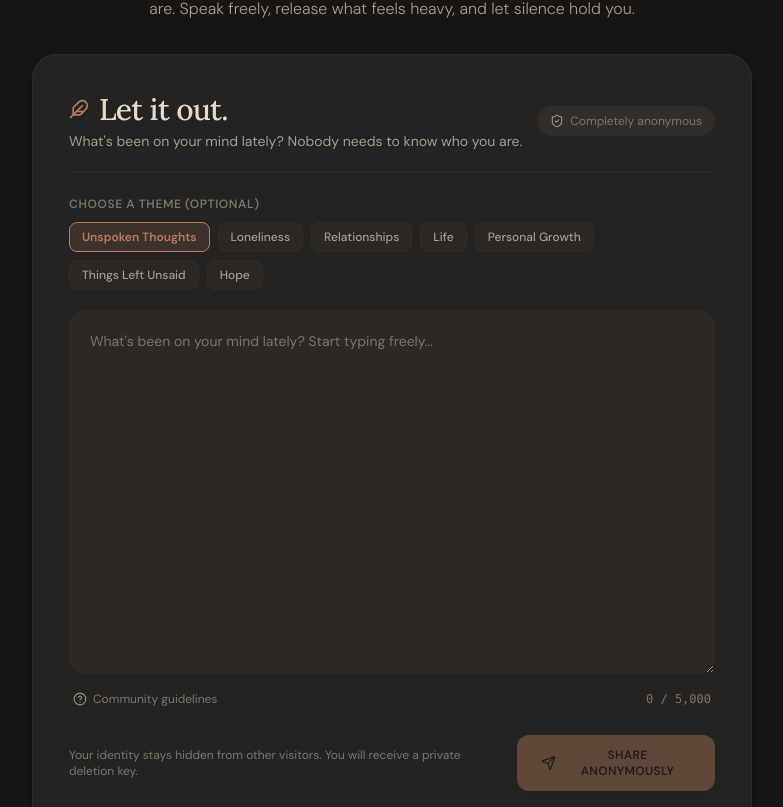
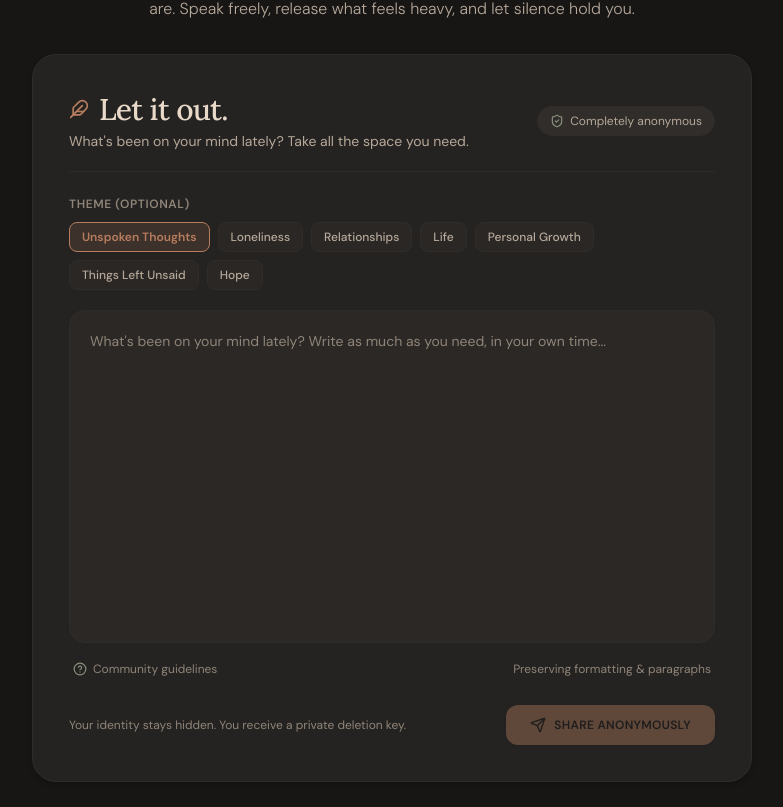
Before and after one commit to fermiion/UnSpoken, a Next.js app: page /write in a window 1280 px wide. Shown: the part 313-1120 px from the top of the page, without its empty margins (248-1031 px from the left). Built offline with nearby package versions, Linux system fonts and the light colour scheme.

Commit message:
feat(editor): remove 5k character writing restriction, enable auto-expanding journal writing, enhance long thought formatting and readability

```diff
--- a/src/app/explore/page.tsx
+++ b/src/app/explore/page.tsx
@@ -12,17 +12,29 @@ import {
   RefreshCw,
   AlertCircle,
   Filter,
+  Heart,
+  Users,
+  Feather,
+  Sun,
+  Sprout,
+  Moon,
 } from "lucide-react";
 
-const CATEGORIES = [
-  { id: "all", label: "All Reflections" },
-  { id: "unspoken", label: "Unspoken Thoughts" },
-  { id: "loneliness", label: "Loneliness" },
-  { id: "relationships", label: "Relationships" },
-  { id: "life", label: "Life" },
-  { id: "personal-growth", label: "Personal Growth" },
-  { id: "things-left-unsaid", label: "Things Left Unsaid" },
-  { id: "hope", label: "Hope" },
+interface CategoryMeta {
+  id: string;
+  label: string;
+  icon: React.ElementType;
+}
+
+const CATEGORIES: CategoryMeta[] = [
+  { id: "all", label: "All Reflections", icon: Compass },
+  { id: "unspoken", label: "Unspoken Thoughts", icon: Sparkles },
+  { id: "loneliness", label: "Loneliness", icon: Moon },
+  { id: "relationships", label: "Relationships", icon: Heart },
+  { id: "life", label: "Life", icon: Users },
+  { id: "personal-growth", label: "Personal Growth", icon: Sprout },
+  { id: "things-left-unsaid", label: "Things Left Unsaid", icon: Feather },
+  { id: "hope", label: "Hope", icon: Sun },
 ];
 
 export default function ExplorePage() {
@@ -112,11 +124,16 @@ export default function ExplorePage() {
           </p>
         </div>
 
-        {/* Filter Category Chips */}
-        <div className="space-y-2">
-          <div className="flex items-center gap-2 text-xs font-semibold uppercase tracking-wider text-text-muted px-1">
-            <Filter className="w-3.5 h-3.5" />
-            <span>Browse by theme</span>
+        {/* Filter Category Chips with Distinguishable Visual Icons */}
+        <div className="space-y-2.5">
+          <div className="flex items-center justify-between text-xs font-semibold uppercase tracking-wider text-text-muted px-1">
+            <span className="flex items-center gap-1.5">
+              <Filter className="w-3.5 h-3.5" />
+              <span>Browse by theme</span>
+            </span>
+            <span className="font-normal lowercase text-text-muted">
+              {thoughts.length} {thoughts.length === 1 ? "reflection" : "reflections"} shown
+            </span>
           </div>
 
           <div
@@ -126,6 +143,8 @@ export default function ExplorePage() {
           >
             {CATEGORIES.map((cat) => {
               const isSelected = selectedCategory === cat.id;
+              const Icon = cat.icon;
+
               return (
                 <button
                   key={cat.id}
@@ -133,13 +152,18 @@ export default function ExplorePage() {
                   role="tab"
                   aria-selected={isSelected}
                   onClick={() => handleCategoryChange(cat.id)}
-                  className={`px-4 py-2 rounded-xl text-xs sm:text-sm font-medium whitespace-nowrap transition-all duration-150 border cursor-pointer ${
+                  className={`inline-flex items-center gap-1.5 px-3.5 py-2 rounded-xl text-xs sm:text-sm font-medium whitespace-nowrap transition-all duration-150 border cursor-pointer ${
                     isSelected
                       ? "bg-terracotta text-bg-primary border-terracotta shadow-xs font-semibold"
                       : "bg-bg-surface border-border-subtle text-text-secondary hover:text-text-primary hover:border-border-strong hover:bg-bg-elevated/40"
                   }`}
                 >
-                  {cat.label}
+                  <Icon
+                    className={`w-3.5 h-3.5 ${
+                      isSelected ? "text-bg-primary" : "text-terracotta"
+                    }`}
+                  />
+                  <span>{cat.label}</span>
                 </button>
               );
             })}
@@ -156,7 +180,7 @@ export default function ExplorePage() {
             <button
               type="button"
               onClick={() => fetchThoughts(1, selectedCategory, false)}
-              className="inline-flex items-center gap-1.5 px-3 py-1.5 rounded-lg bg-bg-surface text-xs font-medium hover:bg-bg-elevated transition-colors"
+              className="inline-flex items-center gap-1.5 px-3 py-1.5 rounded-lg bg-bg-surface text-xs font-medium hover:bg-bg-elevated transition-colors cursor-pointer"
             >
               <RefreshCw className="w-3.5 h-3.5" />
               <span>Retry</span>
@@ -175,7 +199,7 @@ export default function ExplorePage() {
             ))}
           </div>
         ) : thoughts.length > 0 ? (
-          <div className="space-y-5">
+          <div className="space-y-6">
             {thoughts.map((thought) => (
               <ThoughtCard
                 key={thought.id}
--- a/src/app/globals.css
+++ b/src/app/globals.css
@@ -7,8 +7,8 @@
   --bg-elevated: #302D2A;
   --bg-subtle: #1E1C1A;
   --text-primary: #E9D9C9;
-  --text-secondary: #A99B8D;
-  --text-muted: #7E7368;
+  --text-secondary: #B6A89A;
+  --text-muted: #8F8479;
   --terracotta: #B77D5F;
   --terracotta-hover: #C88D6F;
   --terracotta-muted: rgba(183, 125, 95, 0.16);
@@ -29,8 +29,8 @@
   --bg-elevated: #DFD3C0;
   --bg-subtle: #EFE4D4;
   --text-primary: #342B26;
-  --text-secondary: #A59688;
-  --text-muted: #85776A;
+  --text-secondary: #746657;
+  --text-muted: #948677;
   --terracotta: #B9785B;
   --terracotta-hover: #A8694C;
   --terracotta-muted: rgba(185, 120, 91, 0.14);
@@ -51,8 +51,8 @@
   --bg-elevated: #302D2A;
   --bg-subtle: #1E1C1A;
   --text-primary: #E9D9C9;
-  --text-secondary: #A99B8D;
-  --text-muted: #7E7368;
+  --text-secondary: #B6A89A;
+  --text-muted: #8F8479;
   --terracotta: #B77D5F;
   --terracotta-hover: #C88D6F;
   --terracotta-muted: rgba(183, 125, 95, 0.16);
--- a/src/components/thoughts/WritingEditor.tsx
+++ b/src/components/thoughts/WritingEditor.tsx
@@ -1,6 +1,6 @@
 "use client";
 
-import React, { useState } from "react";
+import React, { useState, useRef, useEffect } from "react";
 import Link from "next/link";
 import { DuplicateWarningModal } from "./DuplicateWarningModal";
 import { SuccessModal } from "./SuccessModal";
@@ -12,6 +12,7 @@ import {
   ShieldCheck,
   AlertCircle,
   HelpCircle,
+  RotateCcw,
 } from "lucide-react";
 
 interface WritingEditorProps {
@@ -31,7 +32,8 @@ const CATEGORIES = [
   { id: "hope", label: "Hope" },
 ];
 
-const MAX_CHARS = 5000;
+// Generous technical safety ceiling (100,000 characters) - not displayed to users
+const TECHNICAL_SAFETY_CEILING = 100000;
 
 export function WritingEditor({
   initialCategory = "unspoken",
@@ -55,17 +57,34 @@ export function WritingEditor({
   // Crisis detection state
   const [crisisMessage, setCrisisMessage] = useState<string | null>(null);
 
-  const charCount = content.length;
-  const isTooLong = charCount > MAX_CHARS;
+  const textareaRef = useRef<HTMLTextAreaElement>(null);
+
+  // Auto-expand textarea naturally as content grows
+  const adjustHeight = () => {
+    const textarea = textareaRef.current;
+    if (textarea) {
+      textarea.style.height = "auto";
+      const minHeight = isStandalonePage ? 240 : 170;
+      textarea.style.height = `${Math.max(minHeight, textarea.scrollHeight)}px`;
+    }
+  };
+
+  useEffect(() => {
+    adjustHeight();
+  }, [content, isStandalonePage]);
+
   const isTooShort = content.trim().length < 3;
+  const isOverCeiling = content.length > TECHNICAL_SAFETY_CEILING;
 
   const handleSubmit = async (acknowledgeDuplicate = false) => {
     if (isTooShort) {
       setError("Please write at least a few words to share.");
       return;
     }
-    if (isTooLong) {
-      setError(`Thoughts are limited to ${MAX_CHARS.toLocaleString()} characters.`);
+    if (isOverCeiling) {
+      setError(
+        "Your reflection has reached the technical safety ceiling. If possible, consider sharing it in parts so nothing is lost."
+      );
       return;
     }
 
@@ -111,6 +130,17 @@ export function WritingEditor({
     }
   };
 
+  const handleClear = () => {
+    if (content.trim().length > 0) {
+      if (!window.confirm("Are you sure you want to clear what you have written?")) {
+        return;
+      }
+    }
+    setContent("");
+    setError(null);
+    setCrisisMessage(null);
+  };
+
   const handleReset = () => {
     setContent("");
     setCategory("unspoken");
@@ -133,11 +163,11 @@ export function WritingEditor({
               <span>Let it out.</span>
             </h2>
             <p className="text-xs sm:text-sm text-text-secondary mt-1">
-              What&apos;s been on your mind lately? Nobody needs to know who you are.
+              What&apos;s been on your mind lately? Take all the space you need.
             </p>
           </div>
 
-          <div className="inline-flex items-center gap-1.5 px-3 py-1.5 rounded-full bg-bg-elevated border border-border-subtle text-xs text-text-muted self-start sm:self-center">
+          <div className="inline-flex items-center gap-1.5 px-3 py-1.5 rounded-full bg-bg-elevated border border-border-subtle text-xs text-text-secondary self-start sm:self-center">
             <ShieldCheck className="w-3.5 h-3.5 text-sage shrink-0" />
             <span>Completely anonymous</span>
           </div>
@@ -159,7 +189,7 @@ export function WritingEditor({
         {/* Category Selector */}
         <div className="mb-5">
           <label className="block text-xs font-semibold uppercase tracking-wider text-text-muted mb-2.5">
-            Choose a theme (optional)
+            Theme (optional)
           </label>
           <div className="flex flex-wrap gap-2">
             {CATEGORIES.map((cat) => (
@@ -179,25 +209,21 @@ export function WritingEditor({
           </div>
         </div>
 
-        {/* Journal Writing Textarea */}
+        {/* Journal Writing Textarea with Auto-Expansion */}
         <div className="space-y-2.5 mb-5">
           <textarea
+            ref={textareaRef}
             value={content}
             onChange={(e) => {
               setContent(e.target.value);
               if (error) setError(null);
             }}
-            placeholder="What's been on your mind lately? Start typing freely..."
-            rows={isStandalonePage ? 11 : 7}
-            maxLength={MAX_CHARS + 50}
-            className={`w-full rounded-2xl bg-input-bg border p-4 sm:p-5 text-base sm:text-lg font-serif text-text-primary placeholder:font-sans placeholder:text-text-muted placeholder:text-sm focus:outline-none transition-colors resize-y leading-relaxed min-h-[170px] ${
-              isTooLong
-                ? "border-red-500 focus:border-red-500"
-                : "border-border-subtle focus:border-terracotta"
-            }`}
+            placeholder="What's been on your mind lately? Write as much as you need, in your own time..."
+            rows={isStandalonePage ? 10 : 7}
+            className="w-full rounded-2xl bg-input-bg border border-border-subtle focus:border-terracotta p-4 sm:p-5 text-base sm:text-lg font-serif text-text-primary placeholder:font-sans placeholder:text-text-muted placeholder:text-sm focus:outline-none transition-colors resize-none leading-relaxed overflow-hidden"
           />
 
-          {/* Character Counter & Guidelines Note */}
+          {/* Quiet footer notes - No visible restrictive character counter */}
           <div className="flex items-center justify-between text-xs text-text-muted px-1">
             <Link
               href="/guidelines"
@@ -207,23 +233,34 @@ export function WritingEditor({
               <span>Community guidelines</span>
             </Link>
 
-            <span className={`font-mono text-xs ${isTooLong ? "text-red-400 font-semibold" : ""}`}>
-              {charCount.toLocaleString()} / {MAX_CHARS.toLocaleString()}
+            <span className="text-xs text-text-muted">
+              Preserving formatting &amp; paragraphs
             </span>
           </div>
         </div>
 
-        {/* Card Footer Actions */}
+        {/* Footer Actions with Clear/Leave Option */}
         <div className="pt-2 flex flex-col sm:flex-row items-center justify-between gap-4">
-          <p className="text-xs text-text-muted text-center sm:text-left">
-            Your identity stays hidden from other visitors. You will receive a private deletion key.
-          </p>
+          <div className="flex items-center gap-4 text-xs text-text-muted">
+            <span>Your identity stays hidden. You receive a private deletion key.</span>
+            {content.length > 0 && (
+              <button
+                type="button"
+                onClick={handleClear}
+                className="inline-flex items-center gap-1 text-text-secondary hover:text-text-primary underline cursor-pointer"
+                title="Discard current draft"
+              >
+                <RotateCcw className="w-3 h-3" />
+                <span>Clear draft</span>
+              </button>
+            )}
+          </div>
 
           <button
             type="button"
             onClick={() => handleSubmit(false)}
-            disabled={submitting || isTooShort || isTooLong}
-            className="w-full sm:w-auto inline-flex items-center justify-center gap-2 px-6 py-3 rounded-xl text-xs font-semibold tracking-wide uppercase bg-terracotta text-bg-primary hover:bg-terracotta-hover transition-all duration-150 disabled:opacity-40 disabled:cursor-not-allowed shadow-sm active:scale-[0.98] cursor-pointer"
+            disabled={submitting || isTooShort || isOverCeiling}
+            className="w-full sm:w-auto inline-flex items-center justify-center gap-2 px-6 py-3 rounded-xl text-xs font-semibold tracking-wide uppercase bg-terracotta text-bg-primary hover:bg-terracotta-hover transition-all duration-150 disabled:opacity-40 disabled:cursor-not-allowed shadow-sm active:scale-[0.98] cursor-pointer shrink-0"
           >
             {submitting ? (
               <>
--- a/src/lib/safety.ts
+++ b/src/lib/safety.ts
@@ -55,6 +55,9 @@ function isGibberishOrRepetition(text: string): boolean {
   return false;
 }
 
+// Technical safety ceiling for server requests (100,000 characters)
+export const TECHNICAL_SAFETY_CEILING = 100000;
+
 /**
  * Evaluates a submitted thought against safety layers
  */
@@ -71,12 +74,13 @@ export function evaluateThoughtSafety(content: string): ModerationResult {
     };
   }
 
-  if (trimmed.length > 5000) {
+  // Generous technical safety ceiling (100,000 characters)
+  if (trimmed.length > TECHNICAL_SAFETY_CEILING) {
     return {
       allowed: false,
       status: "blocked",
       crisisDetected: false,
-      reason: "Thoughts are limited to 5,000 characters to keep reflections focused.",
+      reason: "Your reflection has reached the technical safety ceiling. If possible, consider sharing it in parts so nothing is lost.",
     };
   }
 
```
Also changed, not shown: scripts/test-suite.ts (+30 -1 lines), src/components/thoughts/ThoughtCard.tsx (+52 -6 lines), 1 other file (tests, documents, lock files or other folders).
